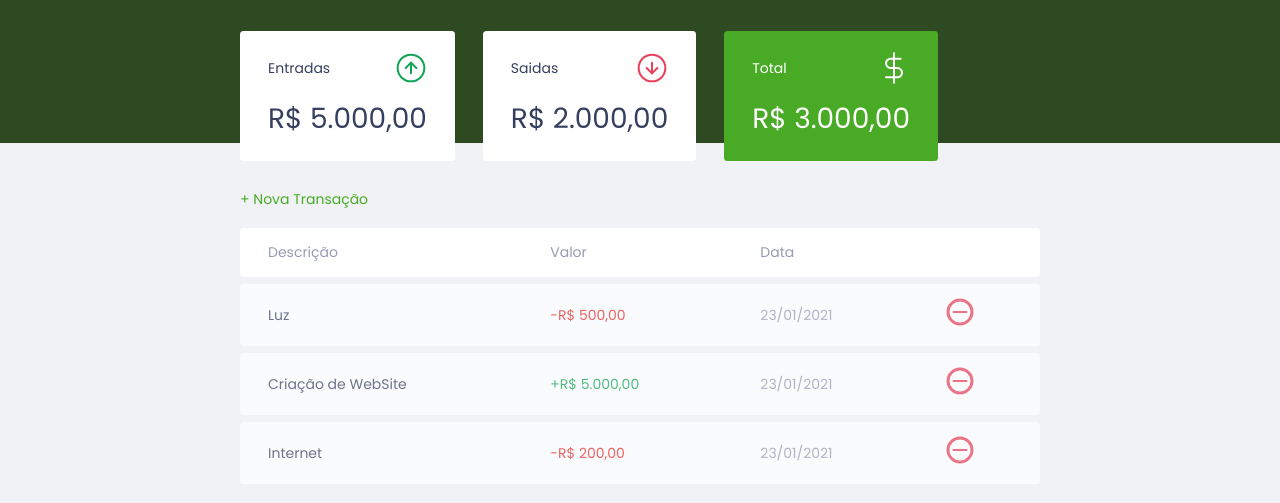
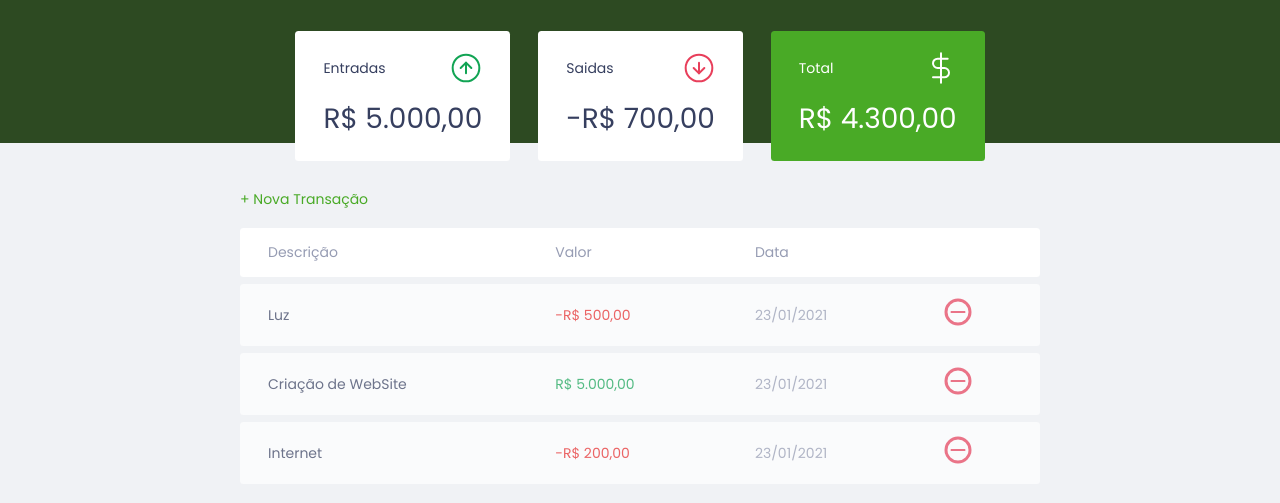
Before and after one commit to matheus98rocha/dev-financas, a plain HTML site: page index.html in a window 1280 px wide. Shown: the part 55-558 px from the top of the page. Drawn offline with Linux system fonts and the light colour scheme.

Commit message:
Calculos Matemáticos

```diff
--- a/index.html
+++ b/index.html
@@ -27,7 +27,7 @@
                     <span>Entradas</span>
                     <img src="assets/income.svg" alt="Imagem de entrada">
                 </h3>
-                <p>R$ 5.000,00</p>
+                <p id="incomeDisplay"></p>
             </div>
 
             <div class="card out">
@@ -35,7 +35,7 @@
                     <span>Saidas</span>
                     <img src="assets/expense.svg" alt="Imagem de entrada">
                 </h3>
-                <p>R$ 2.000,00</p>
+                <p id="expenseDisplay"></p>
             </div>
 
             <div class="card total">
@@ -43,7 +43,7 @@
                     <span>Total</span>
                     <img src="assets/total.svg" alt="Imagem de entrada">
                 </h3>
-                <p>R$ 3.000,00</p>
+                <p id="totalDisplay"></p>
             </div>
 
         </section>
--- a/script.js
+++ b/script.js
@@ -33,19 +33,33 @@ const transactions = [{
 
 const Transaction = {
     incomes() {
-
+        let income = 0;
+        transactions.forEach(transaction => {
+            if (transaction.amount > 0) {
+                income += transaction.amount;
+            }
+        })
+        return income;
     },
     expenses() {
+        let expense = 0;
+        transactions.forEach(transaction => {
+            if (transaction.amount < 0) {
+                expense += transaction.amount;
+            }
+        })
+        return expense;
 
     },
     total() {
+        return Transaction.incomes() + Transaction.expenses();
 
     }
 };
 
 const Utils = {
     formatCurrency(value) {
-        const signal = Number(value) < 0 ? "-" : "+";
+        const signal = Number(value) < 0 ? "-" : "";
 
         value = String(value).replace(/\D/g, "");
 
@@ -81,9 +95,16 @@ const DOM = {
             <td> <img src="assets/minus.svg" alt="Remover Transação"></img> </td>
     `
         return html;
+    },
+    updateBalance() {
+        document.getElementById('incomeDisplay').innerHTML = Utils.formatCurrency(Transaction.incomes());
+        document.getElementById('expenseDisplay').innerHTML = Utils.formatCurrency(Transaction.expenses());
+        document.getElementById('totalDisplay').innerHTML = Utils.formatCurrency(Transaction.total());
     }
 }
 
 transactions.forEach((transaction) => {
     DOM.addTransaction(transaction);
 })
+
+DOM.updateBalance();
--- a/style.css
+++ b/style.css
@@ -93,7 +93,7 @@ button:hover {
   opacity: 0.6;
 }
 
-.button.cancel:hover{
+.button.cancel:hover {
   opacity: 1;
 }
 
@@ -299,6 +299,8 @@ footer {
 
   #balance {
     display: flex;
+    align-items: centers;
+    justify-content: center;
     grid-template-columns: 1fr 1fr 1fr;
     gap: 2rem;
   }
```
